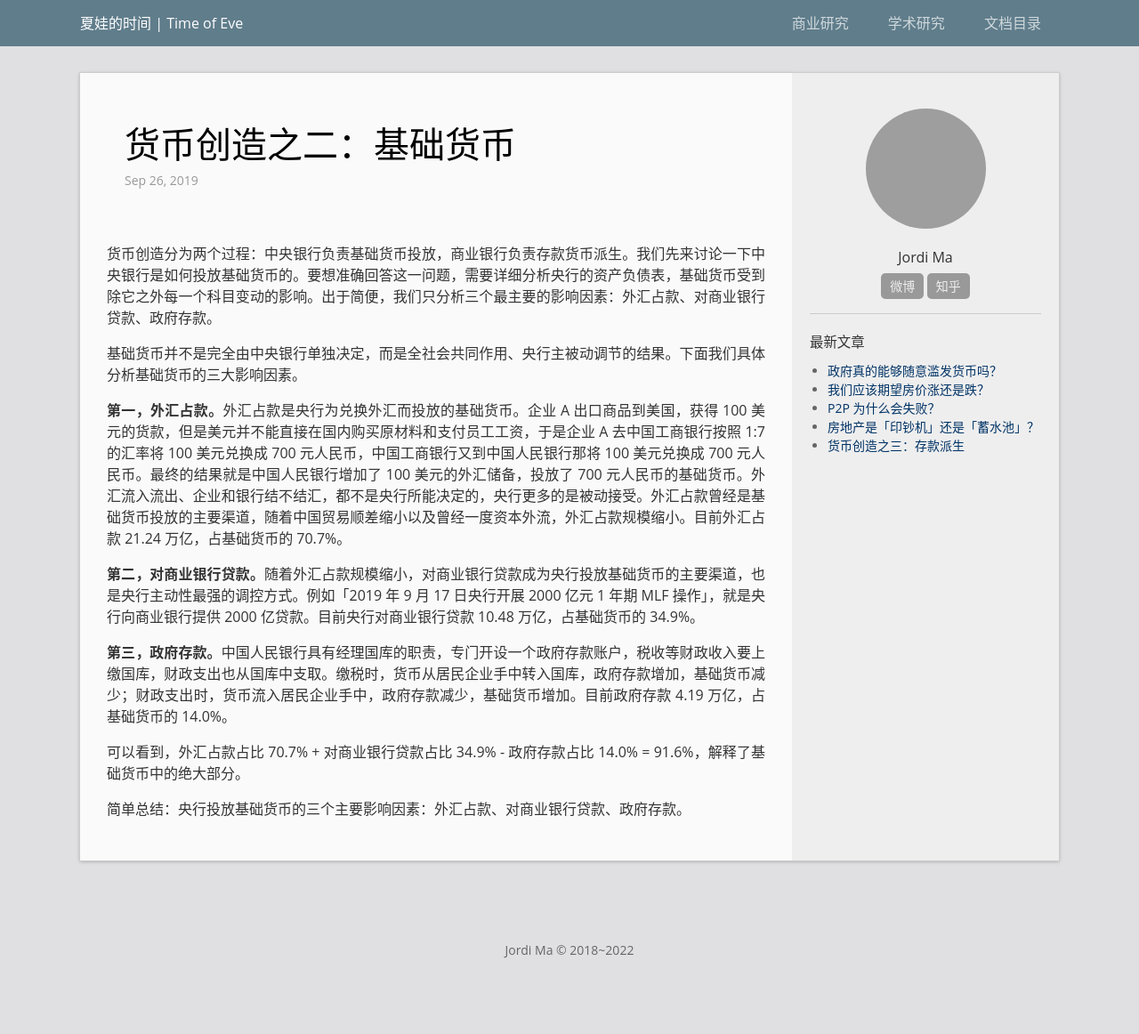
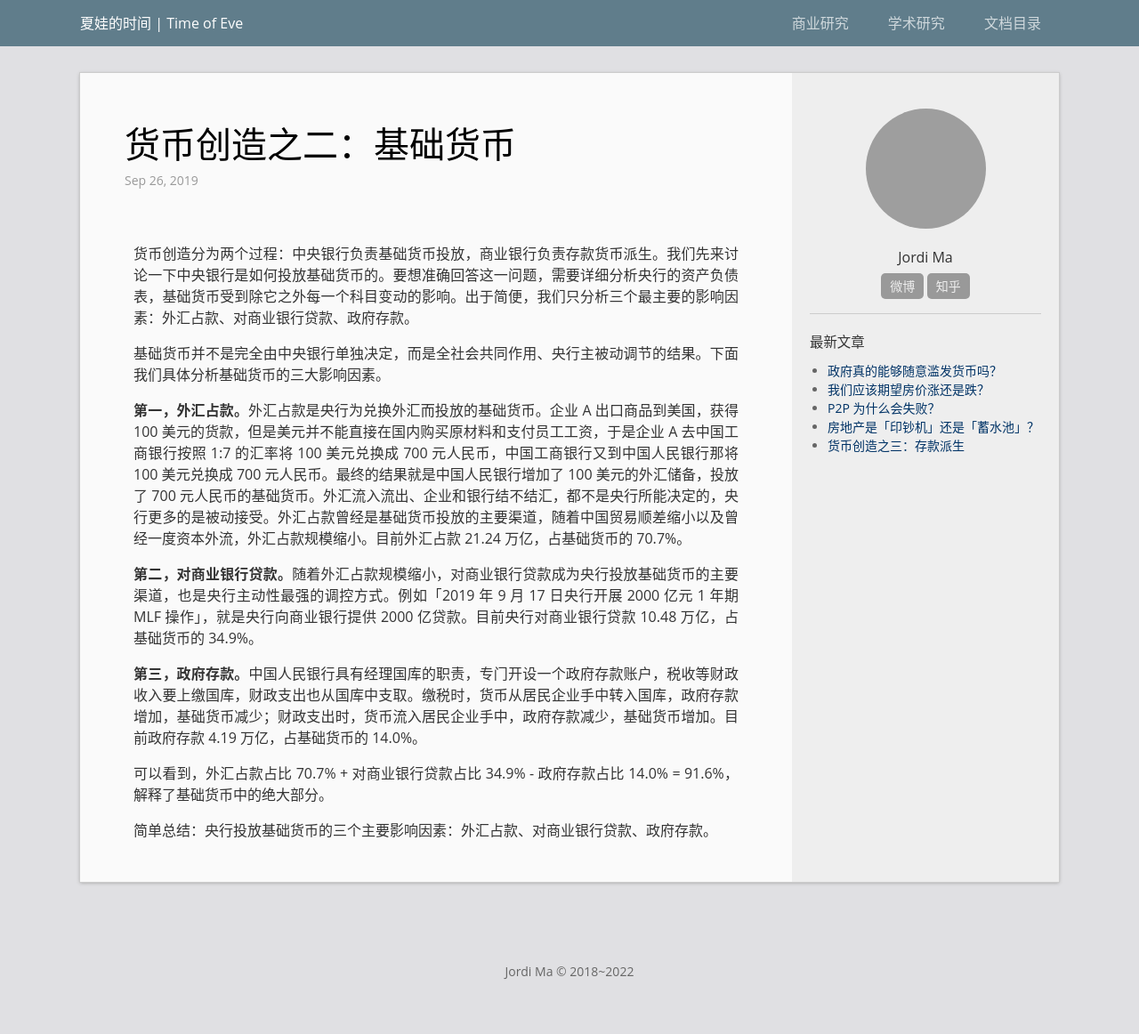
Before and after one commit to majiajin/majiajin.github.io, a Jekyll site: the page built from _posts/2019-09-26-monetary-base.md, in a window 1280 px wide. Shown: the whole page at 89% size. Built offline with Jekyll 4.4.1, drawn with Linux system fonts in a browser that asks for light colours; before the commit the page ends 1138 px from its top, so only the background shows below that; grey boxes are pictures that could not be loaded.

Commit message:
Update _post.scss

```diff
--- a/_sass/_post.scss
+++ b/_sass/_post.scss
@@ -24,6 +24,8 @@
     }
     .post-content {
         color: #333;
+	padding-left: 30px;
+	padding-right: 30px;
 
         h1,h2,h3,h4,h5,h6 {
             color: #000;
```
